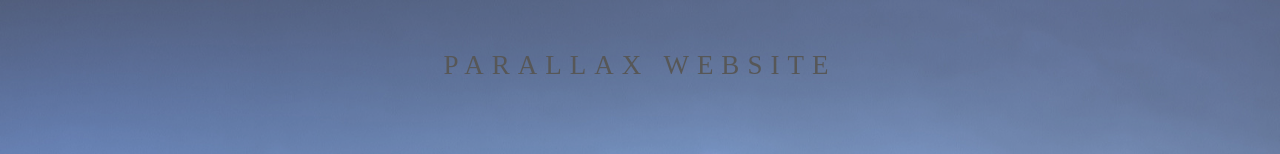
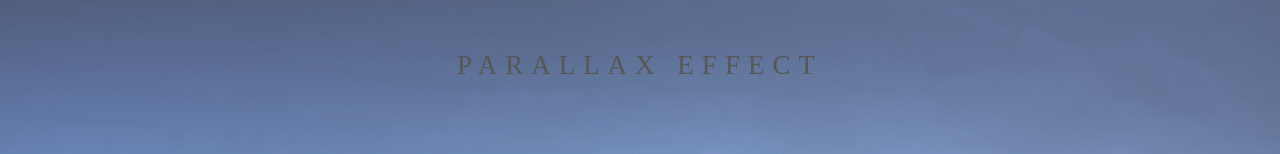
Before and after one commit to jass2795/html-demo-1, a plain HTML site: page parallax.html in a window 1280 px wide. Shown: the top 154 px of the page. Drawn offline with Linux system fonts and the light colour scheme.

Commit message:
Changes updated

```diff
--- a/parallax.html
+++ b/parallax.html
@@ -10,7 +10,7 @@
          <div class="one">
           <div class="text">
             <span class ="border">
-                Parallax Website
+                Parallax effect
             </span>
           </div>
 
```
